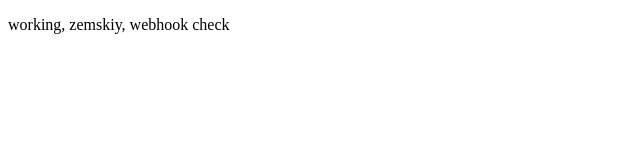
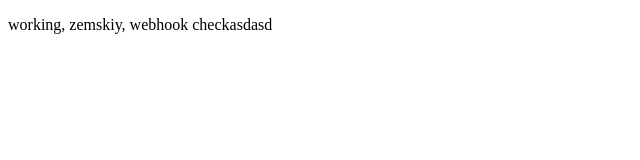
Before and after one commit to Stupid-dotcom/lab11, a plain HTML site: page index.html in a window 1280 px wide. Shown: the full height of the page, 0-640 px from the left. Drawn offline with Linux system fonts and the light colour scheme.

Commit message:
Update index.html

```diff
--- a/index.html
+++ b/index.html
@@ -4,6 +4,6 @@
     <title>This is webpage!</title>
   </head>
   <body>
-    <p>working, zemskiy, webhook check</p>
+    <p>working, zemskiy, webhook checkasdasd</p>
   </body>
 </html>
```
